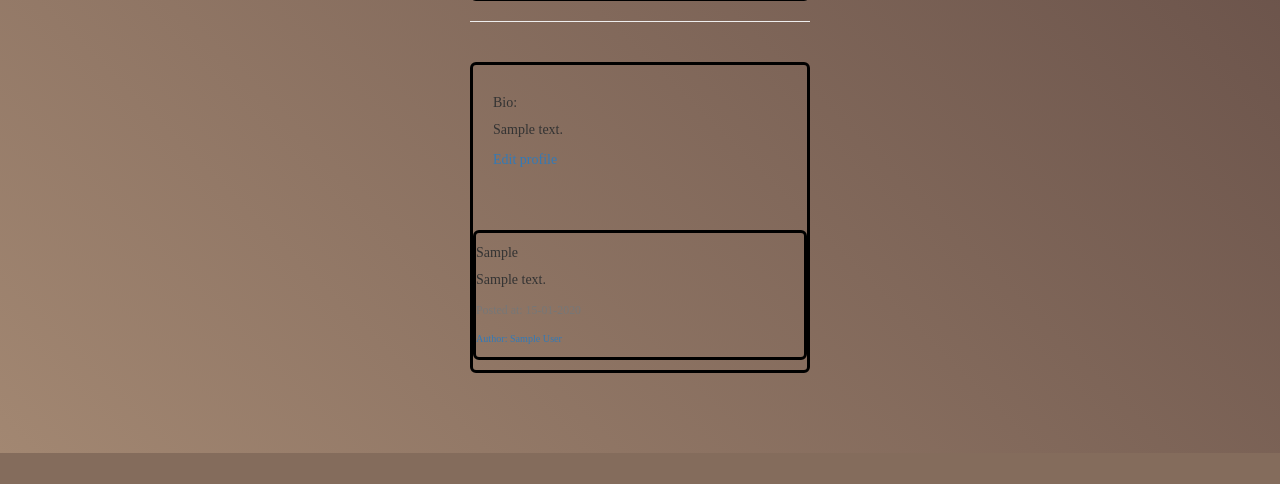
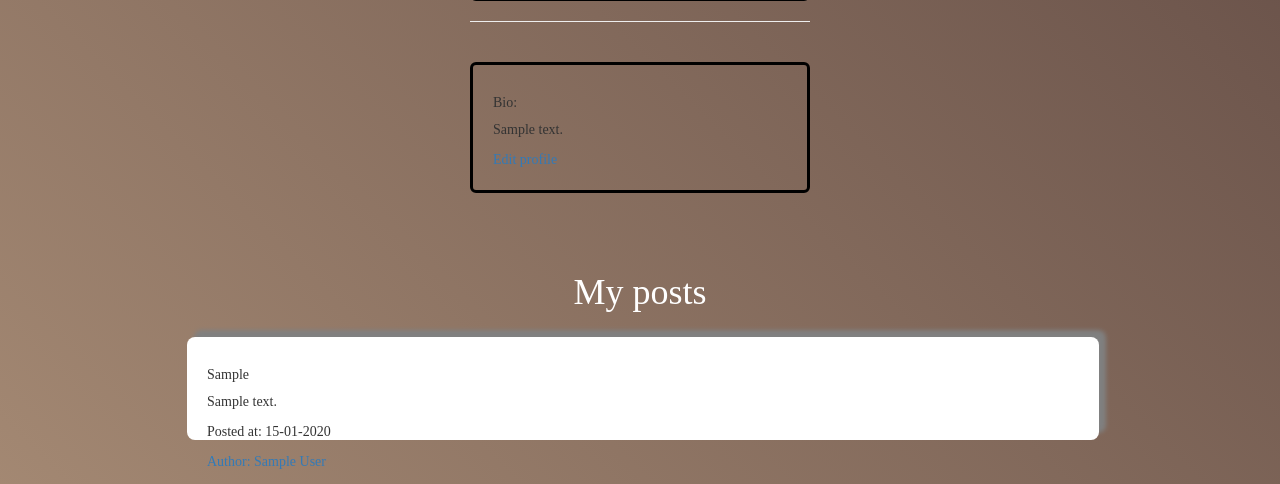
Before and after one commit to 96olbap/spotOn-blog, a Flask app: a page that uses app/templates/profile/profile.html in a window 1280 px wide. Shown: the part 868-1352 px from the top of the page. Before the commit the page ends 1321 px from the top, so only its background shows below. Run offline with Flask 2, Linux system fonts and the light colour scheme; a user stored in the database is signed in; tables that the repository leaves empty hold one stand-in row (values such as "Sample post"); grey boxes marked "Sample" are stand-in pictures; some libraries are stand-ins or nearby versions.

Commit message:
This commit will update styling on index and profile template files

```diff
--- a/app/static/css/profile.css
+++ b/app/static/css/profile.css
@@ -11,6 +11,32 @@ body {
     transform: translate3d(0, 0, 0);
     background: linear-gradient(45deg, #B2967D 10%, #5F4842 90%);
     height: 100vh
+}
+
+.blogs {
+    display: grid;
+    align-items: center;
+    justify-content: center;
+    gap: 1.5rem;
+    row-gap: 1.5rem;
+    grid-template-columns: repeat(auto-fit, minmax(50px, 1fr));
+    justify-self: center;
+    width: 80%;
+}
+
+.blog-item {
+    width: 30%;
+    height: 60%;
+    padding: 1.5rem;
+    margin: 3px;
+    display: flex;
+    flex-direction: column;
+    justify-content: space-between;
+    text-align: left;
+    background-color: white;
+    border-radius: 0.8rem;
+    transition: 200ms ease;
+    box-shadow: 7px -7px 4px grey;
 }
 
 .user {
@@ -30,6 +56,13 @@ body {
     margin-bottom: -10px;
     font-weight: 500;
     color: white;
+}
+
+.form-blogs {
+    overflow: hidden;
+    opacity: 0;
+    transform: translate3d(0, 500px, 0);
+    animation: arrive 500ms ease-in-out 0.9s forwards;
 }
 
 .form {
--- a/app/templates/profile/profile.html
+++ b/app/templates/profile/profile.html
@@ -45,25 +45,37 @@
                     <a class='edit-profile-link' href="{{url_for('main.update_profile',uname=user.username)}}">Edit profile</a> {% endif %}
 
                 </div>
+            </div>
+        </div>
+    </section>
+    <section class="user-blogs">
+        <center>
+            <header>
+                <h1 class="user__title">My posts</h1>
+            </header>
+        </center>
+        <div class="form-blogs">
+            <center>
 
-                <ul class="form">
+                <ul class="blogs">
                     {% for blog in posts %}
-                    <li>
-                        <div class="card">
+                    <div class="card blog-item form__input">
                         <div class="card-body">
                             <h5 class="card-title">{{ blog.category }}</h5>
                             <p class="card-text">
                                 {{ blog.content }}
                             </p>
-                                <p class="card-text"><small class="text-muted">Posted at: {{blog.created_at.strftime('%d-%m-%Y')}}</p>
-                                <p class="card-text"><small class="text-muted"><a href="#">Author: {{blog.author}}</a></p>
+                            <p class="card-text">Posted at: {{blog.created_at.strftime('%d-%m-%Y')}}</p>
+                            <p class="card-text"><a href="#">Author: {{blog.author}}</a></p>
                         </div>
                     </div>
-                    </li>
                     {% endfor %}
                 </ul>
+
+            </center>
+
         </div>
-        </div>
+
     </section>
 </div>
 
```
Also changed, not shown: app/static/css/index.css (+31 -15 lines), app/templates/index.html (+8 -10 lines). Lines whose indentation alone changed are shown as unchanged.
